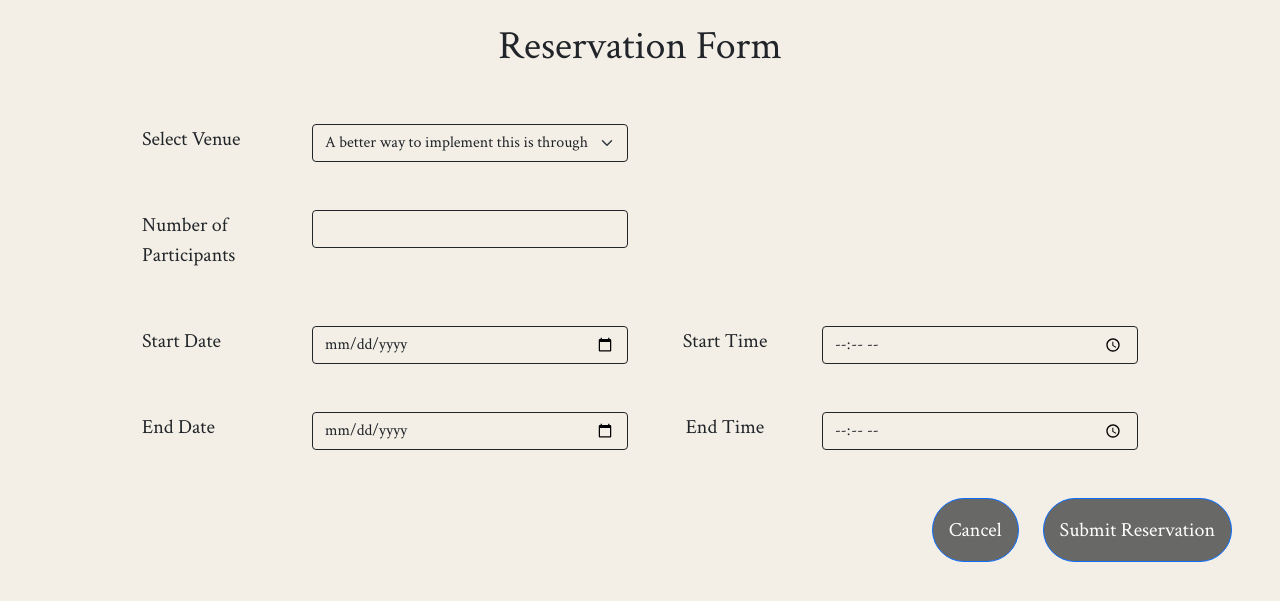
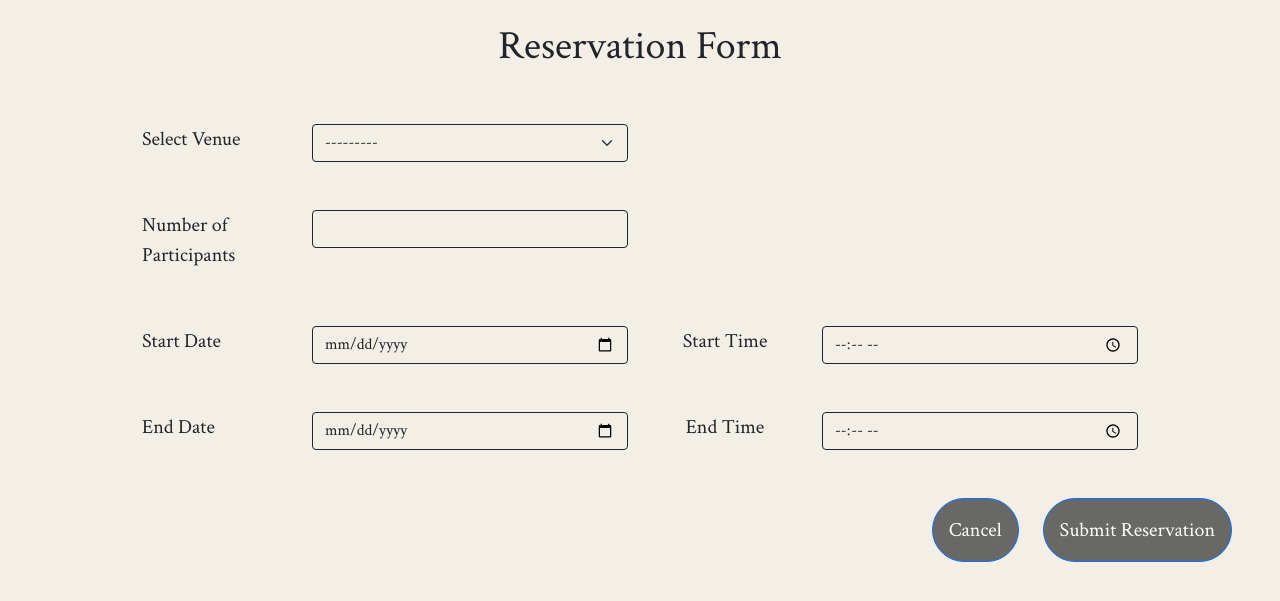
Before and after one commit to JedJedJedd/CSCI41-StateSpaces-16, a Django app: page /reservation/ in a window 1280 px wide. Shown: the part 78-679 px from the top of the page. Run offline with Django 5.2, Linux system fonts and the light colour scheme; a user stored in the database is signed in; tables that the repository leaves empty hold one stand-in row (values such as "Sample post").

Commit message:
added backend to reservation form

```diff
--- a/StateSpaces/reservations/forms.py
+++ b/StateSpaces/reservations/forms.py
@@ -4,4 +4,44 @@
 class ReservationForm(forms.ModelForm):
     class Meta:
         model = Reservation
-        fields = ['customer_id', 'number_of_participants', 'reservation_start_time', 'reservation_start_date', 'reservation_end_time', 'reservation_end_date', 'agent_id', 'venue']
+        fields = [
+            'venue',
+            # 'customer_id',
+            'number_of_participants',
+            'reservation_start_time',
+            'reservation_start_date',
+            'reservation_end_time',
+            'reservation_end_date',
+            # 'agent_id',
+        ]
+        widgets = {
+            'reservation_start_date': forms.DateInput(attrs={
+                'type': 'date',
+                'class': 'form-control border border-dark border-1',
+                'style': 'background-color:#F4EFE6;'
+            }),
+            'reservation_end_date': forms.DateInput(attrs={
+                'type': 'date',
+                'class': 'form-control border border-dark border-1',
+                'style': 'background-color:#F4EFE6;'
+            }),
+            'reservation_start_time': forms.TimeInput(format='%H:%M', attrs={
+                'type': 'time',
+                'class': 'form-control border border-dark border-1',
+                'style': 'background-color:#F4EFE6;'
+            }),
+            'reservation_end_time': forms.TimeInput(format='%H:%M', attrs={
+                'type': 'time',
+                'class': 'form-control border border-dark border-1',
+                'style': 'background-color:#F4EFE6;'
+            }),
+            'number_of_participants': forms.NumberInput(attrs={
+                'class': 'form-control border border-dark border-1',
+                'min': 1,
+                'style': 'background-color:#F4EFE6;'
+            }),
+            'venue': forms.Select(attrs={
+                'class': 'form-select border border-dark border-1',
+                'style': 'background-color:#F4EFE6;'
+            }),
+        }
--- a/StateSpaces/reservations/templates/reservations/reservation_form.html
+++ b/StateSpaces/reservations/templates/reservations/reservation_form.html
@@ -12,38 +12,59 @@
             transform: scale(1.1);
         }
     </style>
-    <form >
+
+    <form method="post" enctype="multipart/form-data">
+        {% csrf_token %}
+        {% comment %} {{ form.as_p }} {% endcomment %}
         <div class="text-center fs-1 m-3" >Reservation Form</div>
         <div class="container">
             <div class="m-5 row ">
                 <div class="col-2"><label for="selectVenue" class="form-label">Select Venue</label></div>
                  <div class="col-4">
-                    <select class="form-select border border-dark border-1" style="background-color: #F4EFE6;"id="selectVenue" aria-label="Default select example">
+                    {{ form.venue }}
+                    {{ form.venue.errors }}
+                    {% comment %} <select class="form-select border border-dark border-1" style="background-color: #F4EFE6;"id="selectVenue" aria-label="Default select example">
                         <option>A better way to implement this is through</option>
                         <option>https://tom-select.js.org/</option>
                         <option>Venue1</option>
                         <option>Venue2</option>
-                    </select>
+                    </select> {% endcomment %}
                 </div>
             </div>
 
             <div class="m-5 row">
                 <div class="col-2"><label for="numParticipants" class="form-label">Number of Participants</label></div>
-                <div class="col-4"><input type="number" class="form-control border border-dark border-1" style="background-color: #F4EFE6;" id="numParticipants" aria-describedby="numParticipants"></div>
+                <div class="col-4">
+                    {{ form.number_of_participants }}
+                    {{ form.number_of_participants.errors }}
+                    {% comment %} <input type="number" class="form-control border border-dark border-1" style="background-color: #F4EFE6;" id="numParticipants" aria-describedby="numParticipants"> {% endcomment %}
+                </div>
             </div>
 
             <div class="m-5 row ">
                 <div class="col-2"><label for="startDate" class="form-label">Start Date</label></div>
-                <div class="col-4"><input type="date" class="form-control border border-dark border-1" style="background-color: #F4EFE6;" id="startDate" aria-describedby="startDate"></div>
+                <div class="col-4">
+                    {{ form.reservation_start_date }}
+                    {% comment %} <input type="date" class="form-control border border-dark border-1" style="background-color: #F4EFE6;" id="startDate" aria-describedby="startDate"> {% endcomment %}
+                </div>
                 <div class="col-2 text-center"><label for="startTime" class="form-label">Start Time</label></div>
-                <div class="col-4"><input type="time" class="form-control border border-dark border-1" style="background-color: #F4EFE6;" id="startTime" aria-describedby="startTime"></div>
+                <div class="col-4">
+                    {{ form.reservation_start_time }}
+                    {% comment %} <input type="time" class="form-control border border-dark border-1" style="background-color: #F4EFE6;" id="startTime" aria-describedby="startTime"> {% endcomment %}
+                </div>
             </div>
 
             <div class="m-5 row ">
                 <div class="col-2"><label for="endDate" class="form-label">End Date</label></div>
-                <div class="col-4"><input type="date" class="form-control border border-dark border-1" style="background-color: #F4EFE6;" id="endDate" aria-describedby="endDate"></div>
+                <div class="col-4">
+                    {{ form.reservation_end_date }}
+                    {% comment %} <input type="date" class="form-control border border-dark border-1" style="background-color: #F4EFE6;" id="endDate" aria-describedby="endDate"> {% endcomment %}
+                </div>
                 <div class="col-2 text-center"><label for="endTime" class="form-label">End Time</label></div>
-                <div class="col-4"><input type="time" class="form-control border border-dark border-1" style="background-color: #F4EFE6;" id="endTime" aria-describedby="endTime"></div>
+                <div class="col-4">
+                    {{ form.reservation_end_time }}
+                    {% comment %} <input type="time" class="form-control border border-dark border-1" style="background-color: #F4EFE6;" id="endTime" aria-describedby="endTime"> {% endcomment %}
+                </div>
             </div>
         </div>
 
--- a/StateSpaces/reservations/urls.py
+++ b/StateSpaces/reservations/urls.py
@@ -1,11 +1,11 @@
 from django.urls import path
-from .views import ReservationListView, ReservationDetailView, ConfirmationListView
+from .views import ReservationDetailView, ConfirmationDetailView, ReservationCreateView#, ReservationListView
 
 urlpatterns = [
-    path('', ReservationListView.as_view(), name='reservation'),
+    path('', ReservationCreateView.as_view(), name='reservation'),
     #path('<int:pk>/confirmation/', ReservationDetailView.as_view(), name='confirmation'),
     #commented out detail view above temporarily while we dont have data set
-    path('confirmation/', ConfirmationListView.as_view(), name='reservation-confirmation'),
+    path('<int:pk>/confirmation/', ConfirmationDetailView.as_view(), name='reservation-confirmation'),
 
 
 ]
--- a/StateSpaces/reservations/views.py
+++ b/StateSpaces/reservations/views.py
@@ -1,26 +1,40 @@
 from django.shortcuts import render
-from django.urls import reverse_lazy
+from django.urls import reverse, reverse_lazy
 from django.views.generic.list import ListView
 from django.views.generic.detail import DetailView
+from django.views.generic.edit import CreateView
+from django.contrib.auth.mixins import LoginRequiredMixin
+from .forms import ReservationForm
 from .models import Reservation
 
 # Create your views here.
-class ReservationListView(ListView):
-     model = Reservation
-     template_name = 'reservations/reservation_form.html'
+# class ReservationListView(ListView):
+#      model = Reservation
+#      template_name = 'reservations/reservation_form.html'
 
 class ReservationDetailView(DetailView):
-    model = Reservation
-    template_name = 'reservations/reservation_confirmation.html'
-
-    def get_success_url(self):
-        return reverse_lazy('forum:thread-detail',
-                            kwargs={'pk': self.object.pk})
-
-class ConfirmationListView(ListView):
     model = Reservation
     template_name = 'reservations/reservation_confirmation.html'
 
     # def get_success_url(self):
     #     return reverse_lazy('forum:thread-detail',
     #                         kwargs={'pk': self.object.pk})
+
+class ReservationCreateView(LoginRequiredMixin, CreateView):
+    model = Reservation
+    form_class = ReservationForm
+    template_name = 'reservations/reservation_form.html'
+
+    def form_valid(self, form):
+        form.instance.user = self.request.user
+        return super().form_valid(form)
+
+    def get_success_url(self):
+        return reverse('reservations:reservation-confirmation', kwargs={'pk': self.object.pk})
+
+class ConfirmationDetailView(DetailView):
+    model = Reservation
+    template_name = 'reservations/reservation_confirmation.html'
+
+    def get_success_url(self):
+        return reverse_lazy('reservations:reservation-detail', kwargs={'pk': self.object.pk})
```
